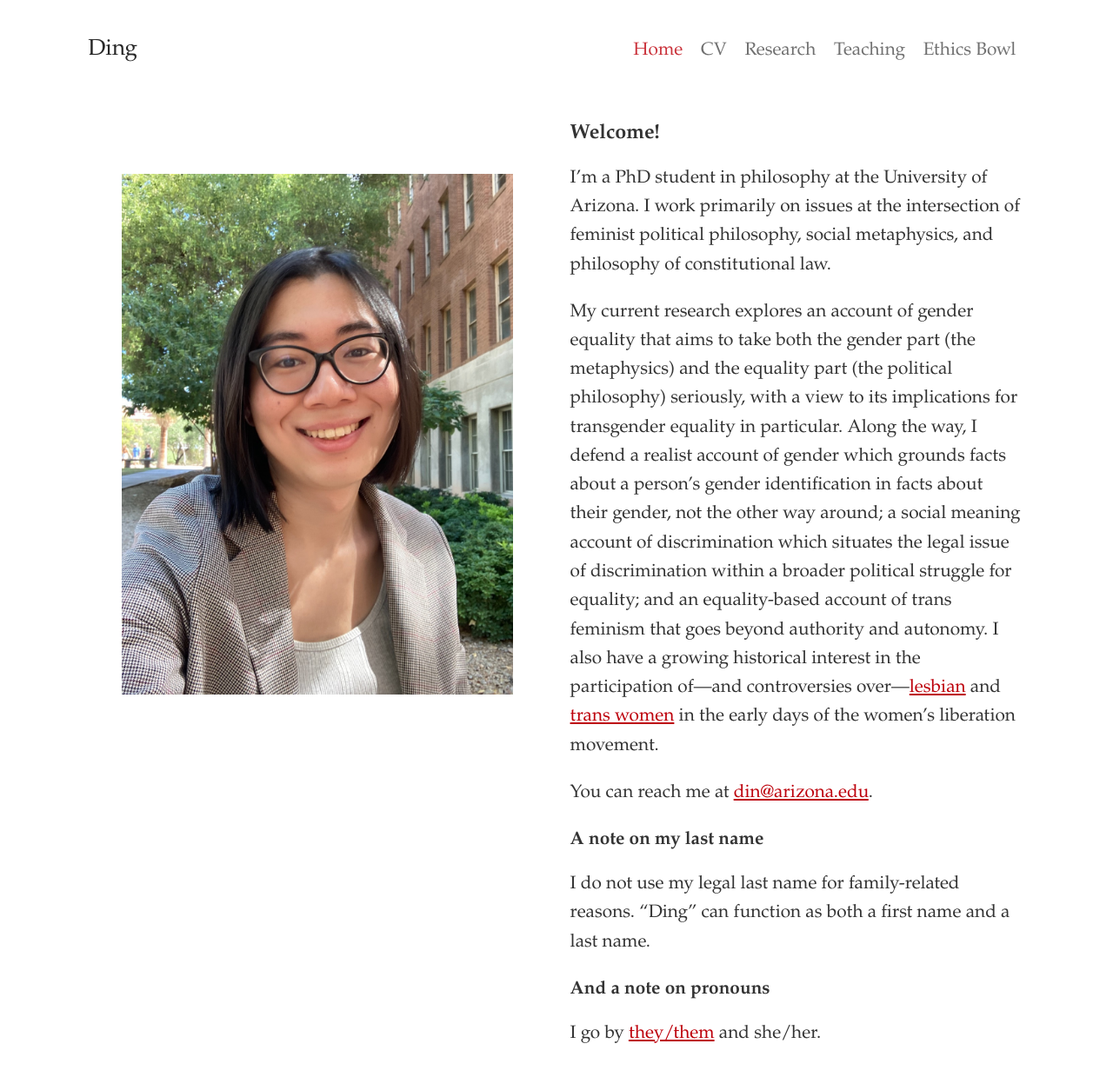
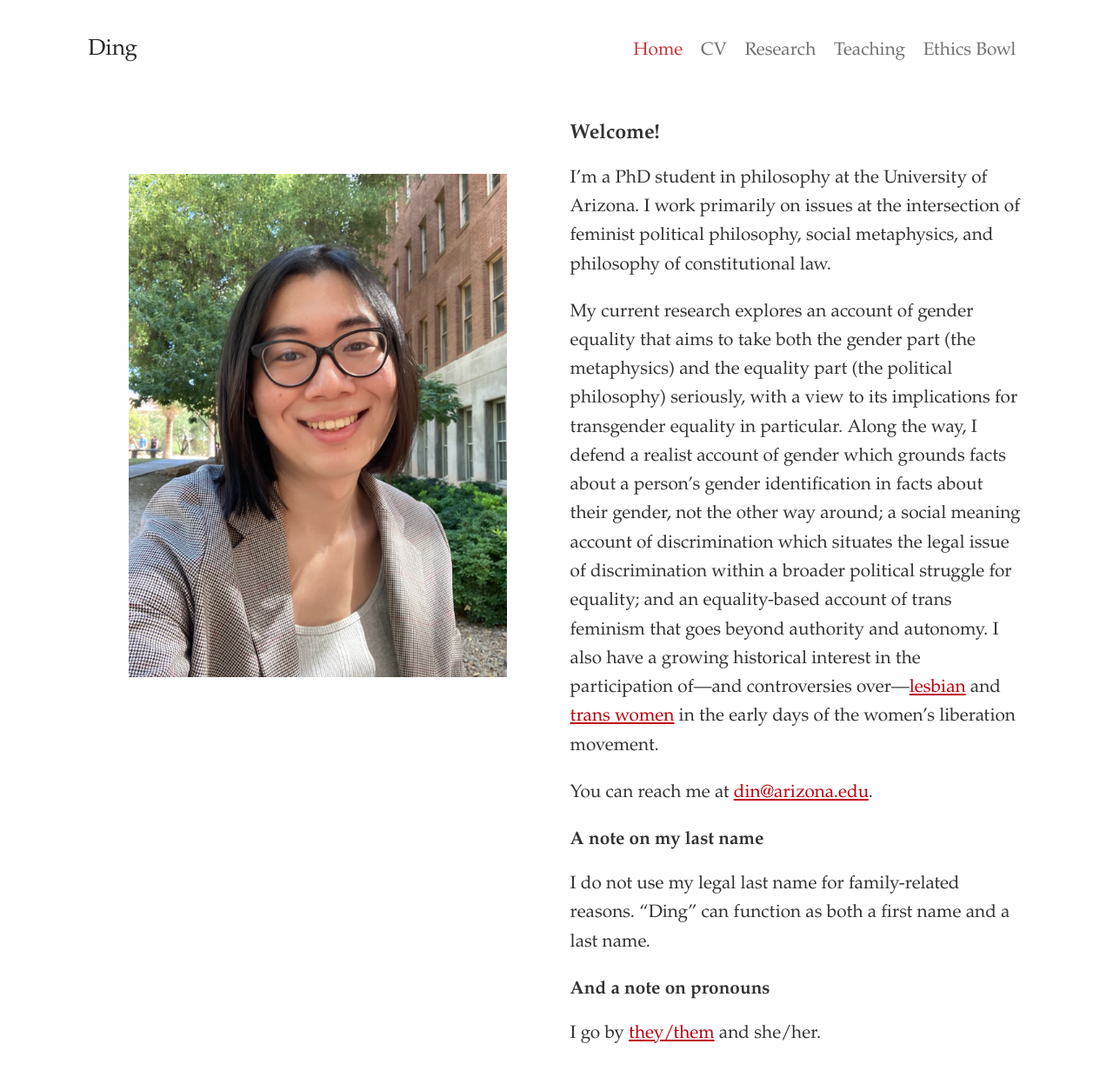
Before and after one commit to dingherself/dingherself.github.io, a Jekyll site: the page built from index.html, in a window 1280 px wide and 1290 px high. Shown: the top 1239 px of the window at 87% size. Built offline with Jekyll 4.4.1, drawn with Linux system fonts in a browser that asks for light colours; nearby versions of some CDN libraries; some web fonts are replaced.

Commit message:
adjust headerphoto size

```diff
--- a/assets/ding.scss
+++ b/assets/ding.scss
@@ -181,7 +181,7 @@ h6, .h6 {
 }
 
 .headerphoto {
- width: 435px;
+ width: 425px;
 }
 
 @include media-breakpoint-up(md) {
@@ -190,7 +190,7 @@ h6, .h6 {
   }
 
   .headerphoto {
-    width: 450px;
+    width: 435px;
   }
 
 }
```
